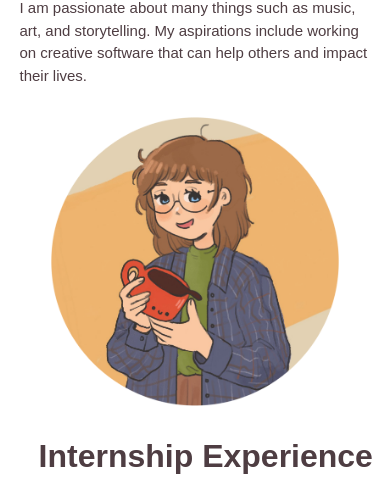
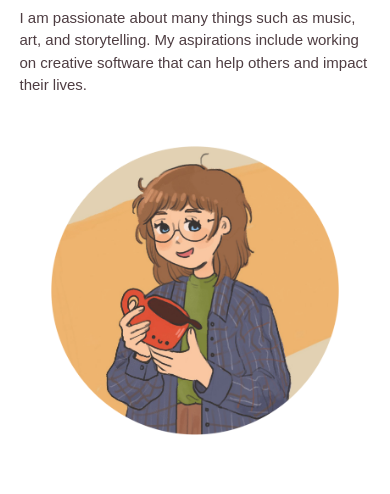
Before and after one commit to mooreala/react-portfolio, a React (Create React App) app: page / in a window 390 px wide. Shown: the part 350-844 px from the top of the page. Built offline with nearby package versions, Linux system fonts and the light colour scheme.

Commit message:
Edit hero size

```diff
--- a/src/intro/Intro.css
+++ b/src/intro/Intro.css
@@ -4,6 +4,7 @@
     position: relative;
     text-align: left;
     margin: 100px;
+    margin-top: 0px;
     max-width: 30vw;
 }
 
@@ -13,6 +14,8 @@
     justify-content: center;
     margin: 200px;
     margin-top: 0px;
+    margin-bottom: 0px;
+    height: 100vh;
 }
 
 @media (max-width: 1199px) {
@@ -26,6 +29,9 @@
         flex-wrap: wrap;
         flex-direction: row;
         margin: 10px;
+    }
+    .portrait {
+        margin-bottom: 100px;
     }
     h1, h2 {
         margin: 10px 0px;
--- a/src/intro/Intro.js
+++ b/src/intro/Intro.js
@@ -19,7 +19,9 @@ function Intro() {
           I am passionate about many things such as music, art, and storytelling. My aspirations include working on creative software that can help others and impact their lives.
         </p>
       </div>
-      <img src={profile} width={300} height={300} alt='Self-portrait' />
+      <div className="portrait">
+        <img src={profile} width={300} height={300} alt='Self-portrait' />
+      </div>
     </div>
   );
 }
```
